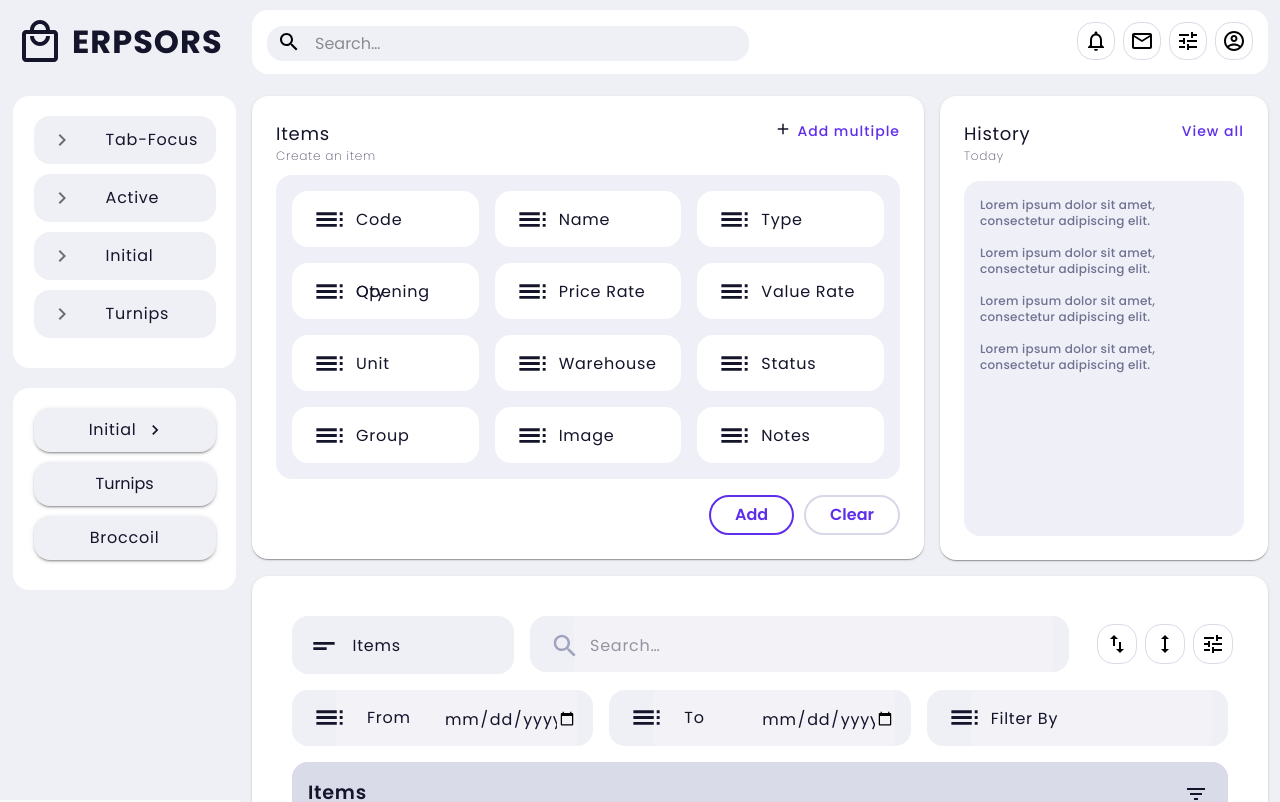
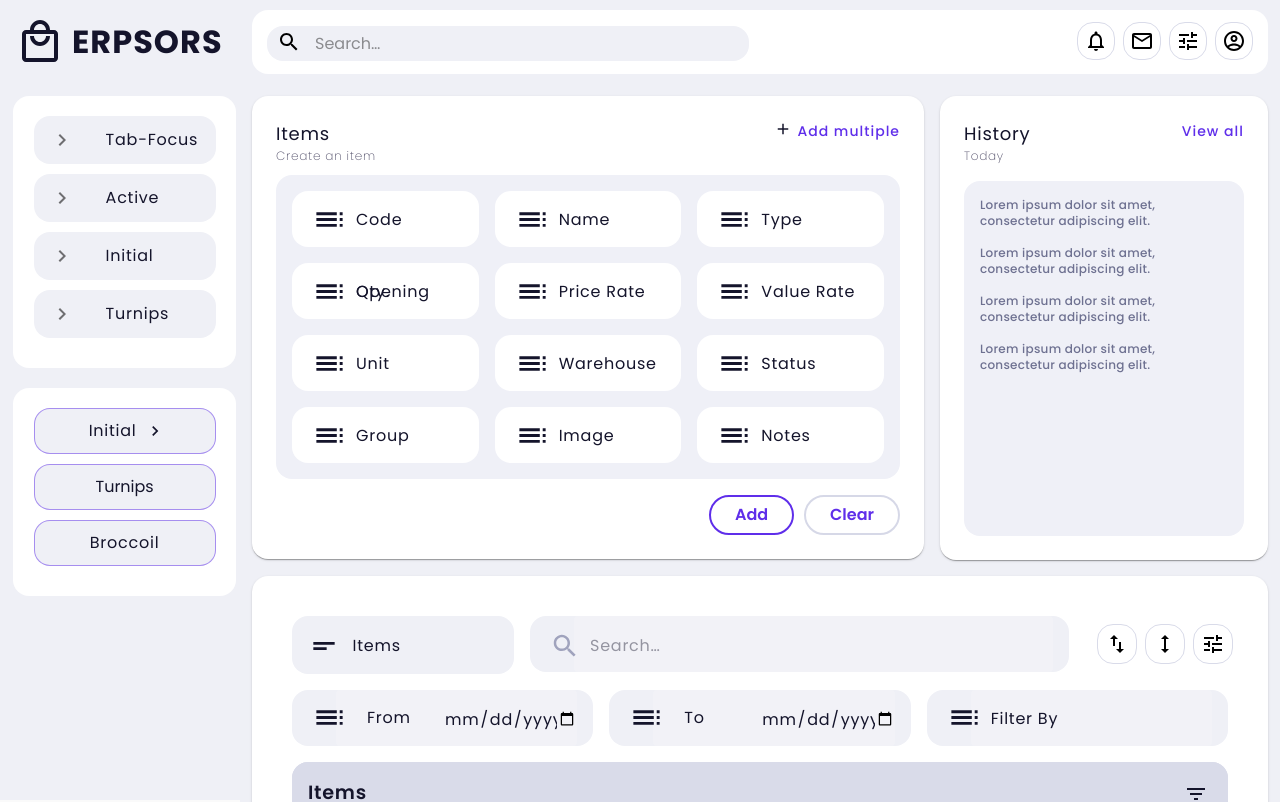
Before and after one commit to hshakilst/erpsors-frontend, a Next.js app: page /dashboard/inventory in a window 1280 px wide. Shown: the top 802 px of the page. Built offline with nearby package versions, Linux system fonts and the light colour scheme; no server answers.

Commit message:
Fixed Issues with styledButton.js

```diff
--- a/components/ui/styledButton.js
+++ b/components/ui/styledButton.js
@@ -22,15 +22,7 @@ const StyledButton = (props) => {
   const classes = useStyles();
   return (
     <div className={classes.root}>
-      <Button
-        className={classes.root}
-        variant="contained"
-        color="primary"
-        href="#contained-buttons"
-        onClick={props.onClick}
-        style={props.style}
-        endIcon={props.endIcon}
-      >
+      <Button variant="contained" color="primary" {...props}>
         {props.label}
       </Button>
     </div>
```
